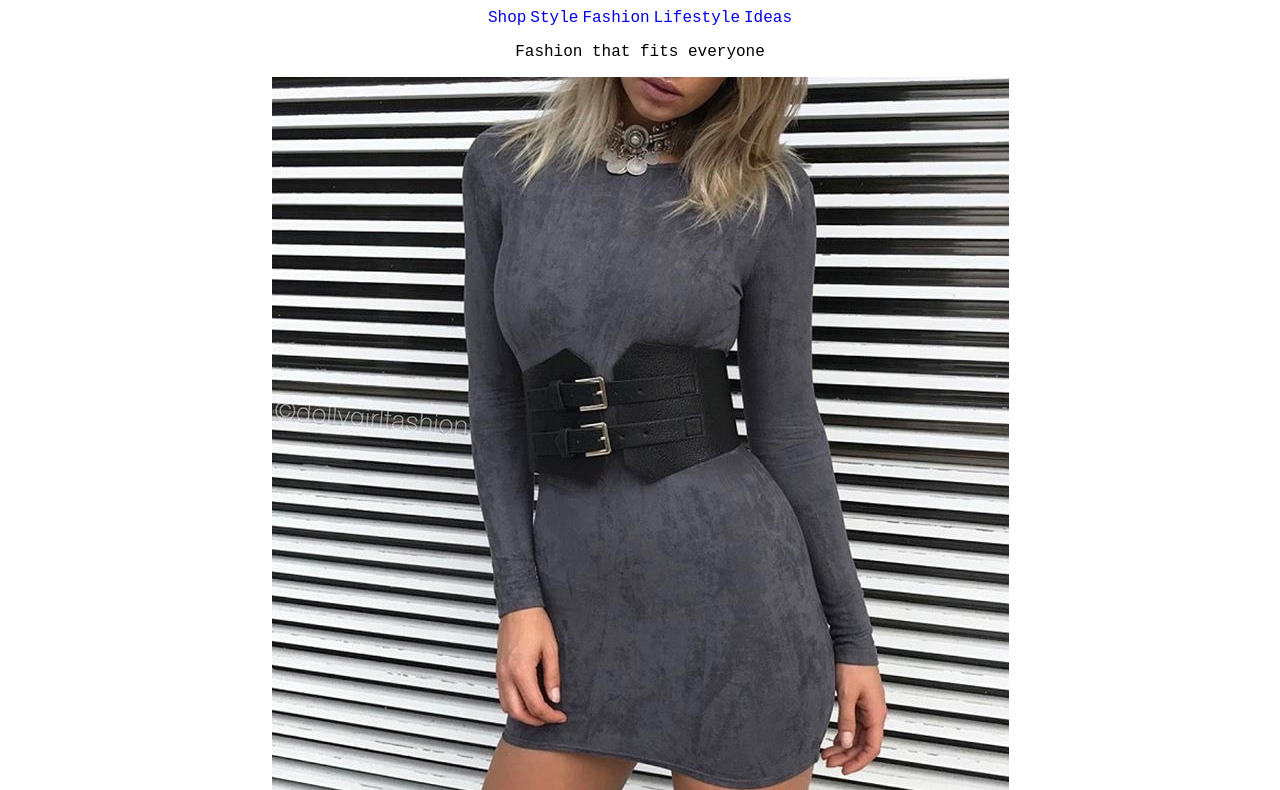
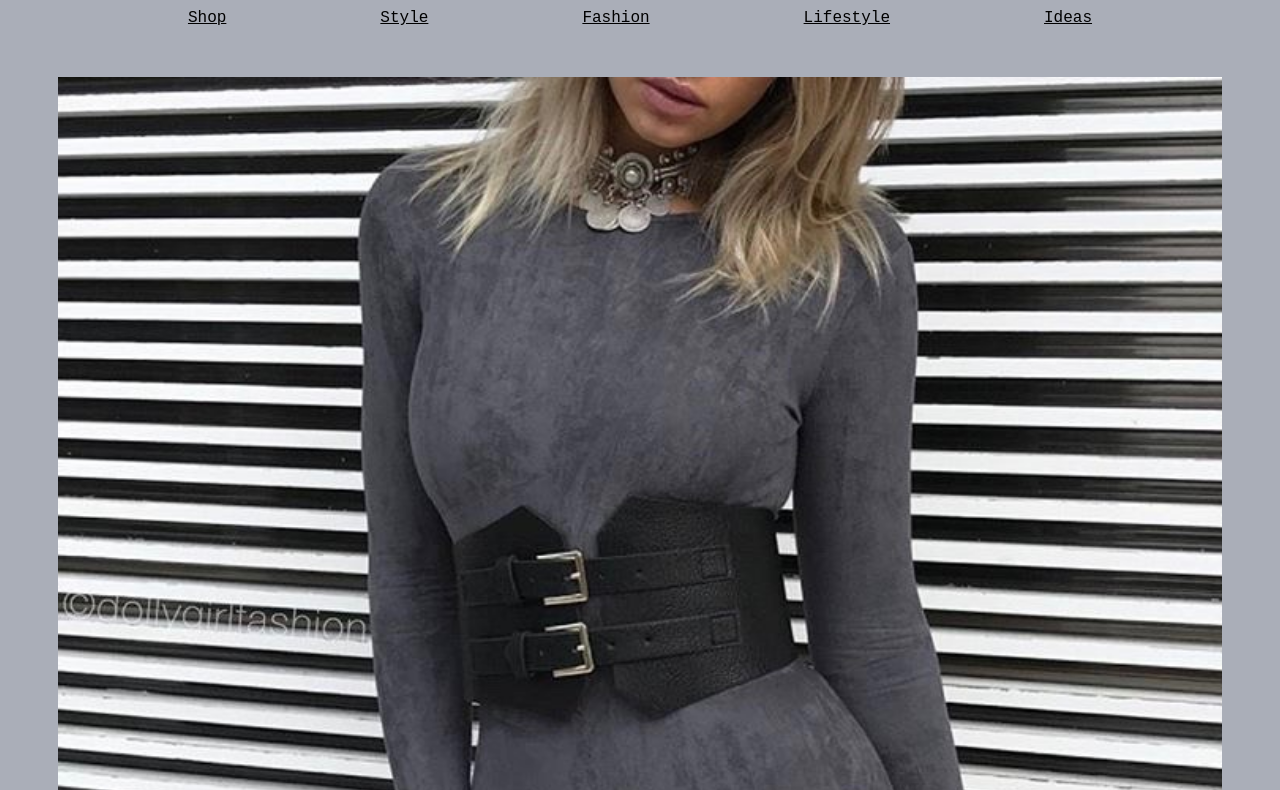
Before and after one commit to bluethread/bluethread.github.io, a plain HTML site: page unit_3/index.html in a window 1280 px wide. Shown: the part 81-871 px from the top of the page. Drawn offline with Linux system fonts and the light colour scheme.

Commit message:
Unit3 project

```diff
--- a/unit_3/css/style.css
+++ b/unit_3/css/style.css
@@ -1,25 +1,40 @@
 body{
-	background: (184,198,0);
+	background: #AAAEB8;
 	text-align: center;
 	}
 
-a{
-	text-align: center;
-	color: (255,0,0);
-	font-family: "Courier New", monospace;
-	text-decoration: none;
+
+nav a{
+	color: inherit;
+	font-family: "Courier New", bold, monospace;
+	text-decoration: bold;
+	padding: 75px;
+
 }
 h1{
 
-	background-color: (80,92,102);
-	color:(80,92,102);
+
+	color: #000;
 	font-family: "Courier New", monospace;
 	font-size: 36px;
 	font-weight: bold;
 }
 
 p{
-	color:(184,198,219);
+	color: #363B40;
 	font-family: "Courier New", monospace;
 	text-align: center;
 }
+footer{
+	font-size: 8px
+	text-align: center;
+	font-family: "Courier New", monospace;
+	color: #D8E4FC;
+}
+img{
+	width: 100%;
+
+}
+main{
+	padding: 50px
+}
--- a/unit_3/index.html
+++ b/unit_3/index.html
@@ -7,8 +7,10 @@
 </head>
 
 <body>
+	<header>
 		<h1>Blue Thread Blog</h1>
-
+		<section>
+			<nav>
 				<a href="#">Shop</a>
 
 				<a href="#">Style</a>
@@ -18,9 +20,11 @@
 				<a href="#">Lifestyle</a>
 
 				<a href="#">Ideas</a>
-
-<p>Fashion that fits everyone</p>
-<img src="images/bodycondresswithcorsetbelt.jpg">
+			</nav>
+		</section>
+	</header>
+<main>
+		<img src="images/bodycondresswithcorsetbelt.jpg" alt="grey bodycon dress with corset belt" title="Image of dress">
 		<p>Inspire people to be as stylish as they can be!
 		Lorem ipsum dolor sit amet, consectetur adipisicing elit, sed do eiusmod
 		tempor incididunt ut labore et dolore magna aliqua. Ut enim ad minim veniam,
@@ -33,6 +37,11 @@ quis nostrud exercitation ullamco laboris nisi ut aliquip ex ea commodo
 		consequat. Duis aute irure dolor in reprehenderit in voluptate velit esse
 		cillum dolore eu fugiat nulla pariatur. Excepteur sint occaecat cupidatat non
 		proident, sunt in culpa qui officia deserunt mollit anim id est laborum.</p>
+</main>
+<footer>
 	<p>Contact me: <a>EMAIL</a></p>
+	<p>Terms and Conditions</p>
+</footer>
+
 </body>
 </html>
```
Lines whose indentation alone changed are shown as unchanged.
